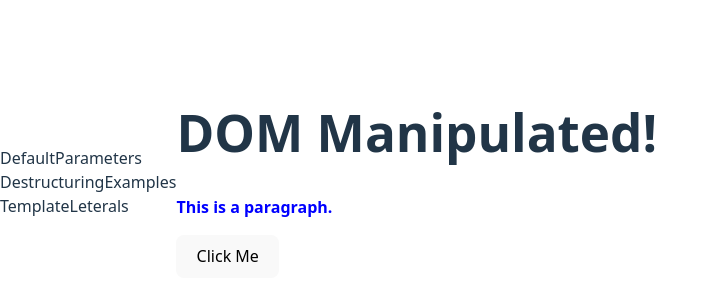
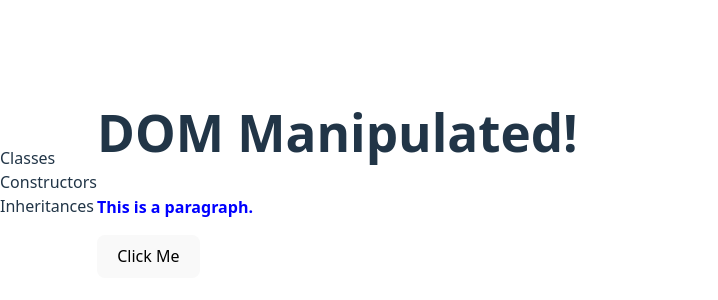
Before and after one commit to kuldeeepkumar/Training, a React (Vite) app: page / in a window 1280 px wide. Shown: the part 218-518 px from the top of the page, without its empty margins (0-718 px from the left). Built offline with nearby package versions, Linux system fonts and the light colour scheme.

Commit message:
Exercise11 is done

```diff
--- a/src/App.jsx
+++ b/src/App.jsx
@@ -9,6 +9,7 @@ import Exercise7 from "./exercises/exercise7/Exercise7";
 import Exercise8 from './exercises/exercise8/Exercise8';
 import Exercise9 from './exercises/exercise9/Exercise9';
 import Exercise10 from './exercises/exercise10/Exercise10';
+import Exercise11 from './exercises/exercise11/Exercise11';
 
 const App = () => {
   return (
@@ -22,8 +23,8 @@ const App = () => {
       {/* <Exercise7 /> */}
       {/* <Exercise8/> */}
     {/* <Exercise9/> */}
-    <Exercise10/>
-
+    {/* <Exercise10/>  */}
+      <Exercise11/>
     </>
   );
 };
--- /dev/null
+++ b/src/exercises/exercise11/Classes.jsx
@@ -0,0 +1,25 @@
+import React from "react";
+
+const Classes = () => {
+  //============================================================
+  // Introduction to Classes
+  //============================================================
+
+  class Person {
+    constructor(name, age) {
+      this.name = name;
+      this.age = age;
+    }
+
+    greet() {
+      console.log(`Hello, my name is ${this.name}.`);
+    }
+  }
+
+  const person1 = new Person("Alice", 30);
+  person1.greet(); // Output: Hello, my name is Alice.
+
+  return <div>Classes</div>;
+};
+
+export default Classes;
--- /dev/null
+++ b/src/exercises/exercise11/Constructors.jsx
@@ -0,0 +1,23 @@
+import React from "react";
+
+const Constructors = () => {
+  //============================================================
+  // Constructors and Methods
+  //============================================================
+
+  class Car {
+    constructor(brand, model) {
+      this.brand = brand;
+      this.model = model;
+    }
+
+    displayInfo() {
+      console.log(`Brand: ${this.brand}, Model: ${this.model}`);
+    }
+  }
+
+  const car1 = new Car("Toyota", "Corolla");
+  car1.displayInfo(); // Output: Brand: Toyota, Model: Corolla
+  return <div>Constructors</div>;
+};
+export default Constructors;
--- /dev/null
+++ b/src/exercises/exercise11/Exercise11.jsx
@@ -0,0 +1,16 @@
+import Classes from "./Classes";
+import Constructors from "./Constructors";
+import Inheritances from "./Inheritances";
+import React from "react";
+
+const Exercise11 = () => {
+  return (
+    <>
+      <Classes />
+      <Constructors />
+      <Inheritances />
+    </>
+  );
+};
+
+export default Exercise11;
--- /dev/null
+++ b/src/exercises/exercise11/Inheritances.jsx
@@ -0,0 +1,39 @@
+import React from "react";
+
+const Inheritances = () => {
+  //============================================================
+  // Inheritance in JavaScript
+  //============================================================
+
+  class Animal {
+    constructor(name) {
+      this.name = name;
+    }
+
+    speak() {
+      console.log(`${this.name} makes a sound.`);
+    }
+  }
+
+  class Dog extends Animal {
+    constructor(name, breed) {
+      super(name); // Call the parent class constructor
+      this.breed = breed;
+    }
+
+    speak() {
+      console.log(`${this.name} barks.`);
+    }
+
+    showBreed() {
+      console.log(`Breed: ${this.breed}`);
+    }
+  }
+
+  const dog1 = new Dog("Buddy", "Golden Retriever");
+  dog1.speak(); // Output: Buddy barks.
+  dog1.showBreed(); // Output: Breed: Golden Retriever
+  return <div>Inheritances</div>;
+};
+
+export default Inheritances;
```
